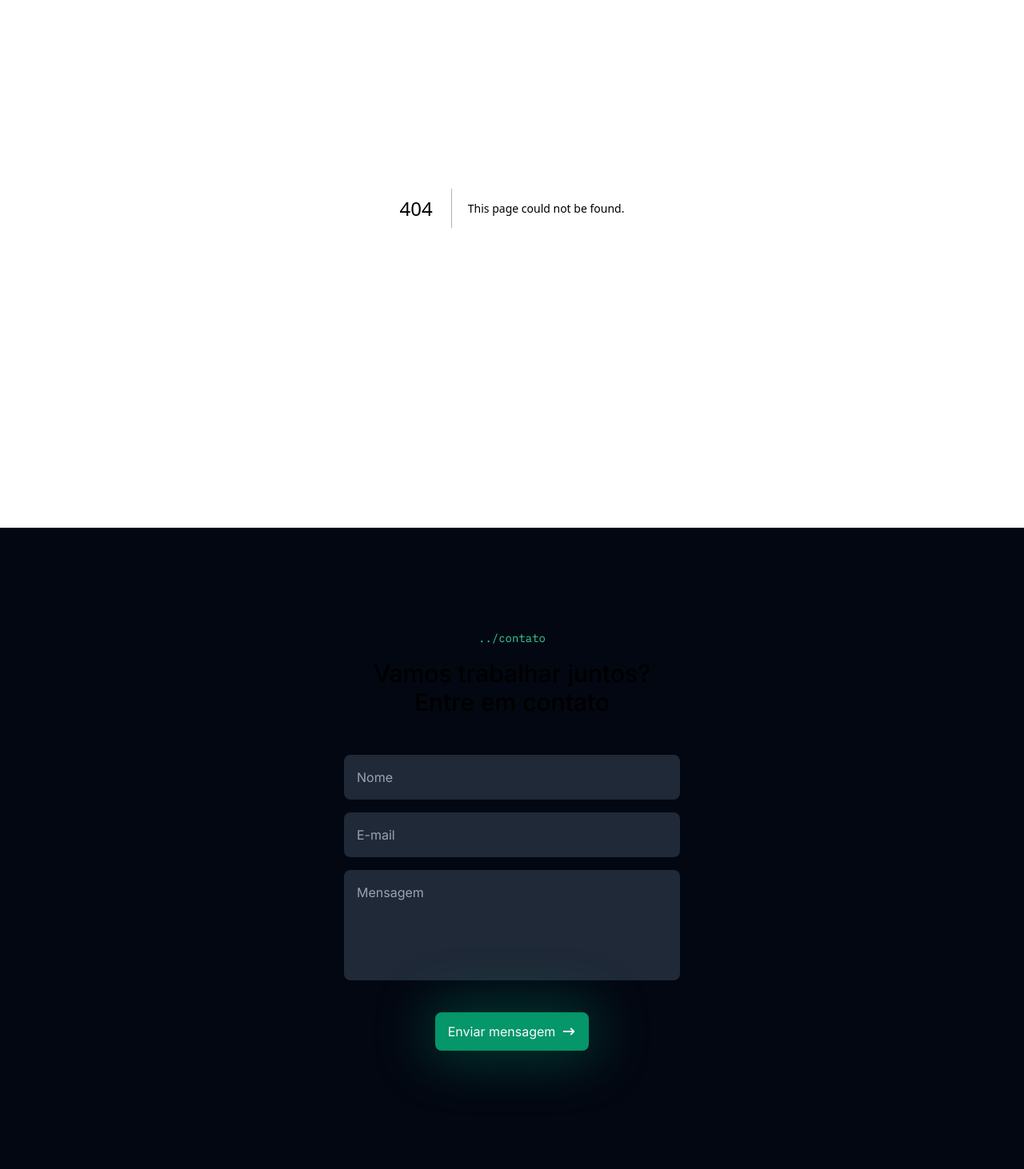
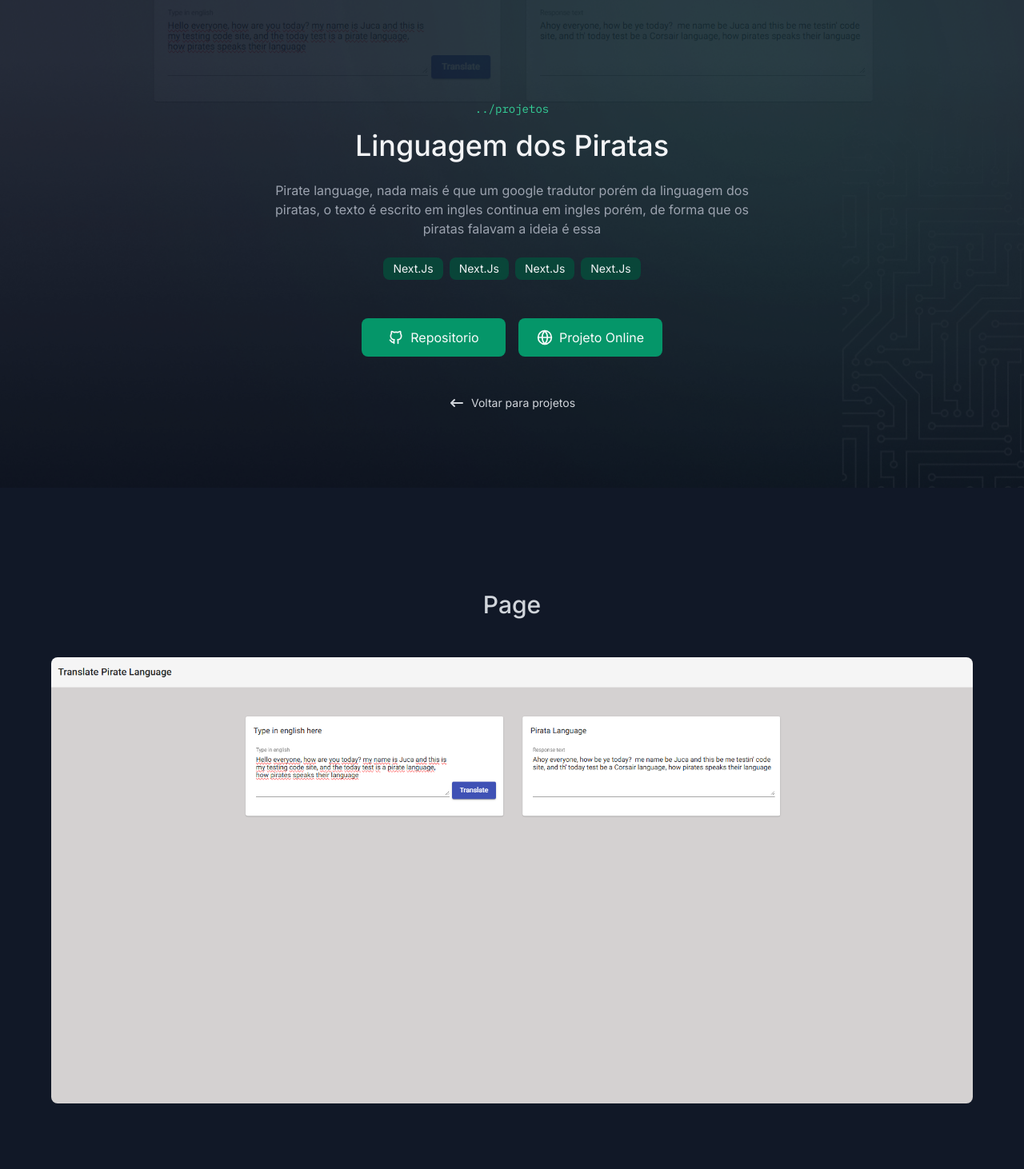
Before and after one commit to Jucalino/portfolio, a Next.js app: page /projects/pirateLanguage in a window 1280 px wide. Before the commit this address had no page. Shown: the part 140-1602 px from the top of the page at 80% size. Built offline with nearby package versions, Linux system fonts and the light colour scheme.

Commit message:
finish projects, backToTop

```diff
--- /dev/null
+++ b/app/components/back-to-top/index.tsx
@@ -0,0 +1,32 @@
+'use client'
+
+import { TbArrowNarrowUp } from 'react-icons/tb'
+import { Button } from '../button'
+import { useCallback, useEffect, useState } from 'react'
+
+export const BackToTop = () => {
+  const [show, setShow] = useState(false)
+
+  const scrollToTop = () => {
+    window.scrollTo({ top: 0, behavior: 'smooth' })
+  }
+  const handleScroll = useCallback(() => {
+    if (!show && window.scrollY > 500) setShow(true)
+    if (show && window.scrollY <= 500) setShow(false)
+  }, [show])
+
+  useEffect(() => {
+    window.addEventListener('scroll', handleScroll)
+    return () => window.removeEventListener('scroll', handleScroll)
+  }, [handleScroll])
+
+  return (
+    <div className="fixed right-4 bottom-4 z-20">
+      {show ? (
+        <Button onClick={scrollToTop} className="shadow-lg shadow-emerald-400/20">
+          <TbArrowNarrowUp size={20} />
+        </Button>
+      ) : null}
+    </div>
+  )
+}
--- a/app/components/contact-form/index.tsx
+++ b/app/components/contact-form/index.tsx
@@ -24,7 +24,7 @@ export const ContactForm = () => {
     }
 
     return(
-        <section className="py-16 px-6 md:py-32 flex items-center justify-center bg-gray-950">
+        <section id="contact" className="py-16 px-6 md:py-32 flex items-center justify-center bg-gray-950">
             <div className="w-full max-w-[420px] mx-auto">
                 <SectionTitle
                     subtitle="contato"
--- a/app/components/pages/home/hero-section/index.tsx
+++ b/app/components/pages/home/hero-section/index.tsx
@@ -1,3 +1,4 @@
+'use client'
 import { Button } from "@/app/components/button";
 import { TechBadge } from "@/app/components/tech-badge";
 import Image from "next/image";
@@ -24,6 +25,12 @@ const MOCK_CONTACTS = [
 ];
 
 export const HeroSection = () => {
+  const handleContact = () => {
+    const contactSection = document.querySelector('#contact');
+    if(contactSection){
+      contactSection.scrollIntoView({ behavior: 'smooth' })
+    }
+  }
   return (
     <section className="w-full lg:h-[755px] bg-hero-image bg-cover bg-center bg-no-repeat flex flex-col justify-end">
       <div className="container flex items-start justify-between flex-col-reverse lg:flex-row">
@@ -50,7 +57,7 @@ export const HeroSection = () => {
           </div>
 
           <div className="mt-6 lg:mt-10 flex sm:items-center sm:gap-5 flex-col sm:flex-row">
-            <Button className="w-max shadow-button">
+            <Button className="w-max shadow-button" onClick={handleContact}>
               Entre em contato
               <HiArrowNarrowRight size={18} />
             </Button>
--- a/app/components/pages/home/highlighted-projects/project-card/index.tsx
+++ b/app/components/pages/home/highlighted-projects/project-card/index.tsx
@@ -10,7 +10,7 @@ export const ProjectsCard = () => {
         <Image
           width={420}
           height={404}
-          src="/images/profile-pic.png"
+          src="/images/pirateLanguage.png"
           alt="Thumbnail do projeto"
           className="w-full h-[200px] sm:h-[300px] lg:w-[420px] lg:min-h-full object-cover rounded-lg"
         />
@@ -37,7 +37,7 @@ export const ProjectsCard = () => {
           <TechBadge name="Next.Js" />
           <TechBadge name="Next.Js" />
         </div>
-        <Link href="/projects/book-wise">
+        <Link href="/projects/pirate-language">
             Ver Projeto
             <HiArrowNarrowRight/>
         </Link>
--- /dev/null
+++ b/app/components/pages/project/project-datails.tsx
@@ -0,0 +1,52 @@
+import { TbBrandGithub } from "react-icons/tb"
+import { Button } from "../../button"
+import { SectionTitle } from "../../section-title"
+import { TechBadge } from "../../tech-badge"
+import { FiGlobe } from 'react-icons/fi'
+import { Link } from "../../link"
+import { HiArrowNarrowLeft } from "react-icons/hi"
+
+export const ProjectDatails = () => {
+    return(
+        <section className="w-full sm:min-h-[750px] flex flex-col items-center justify-end relative pb-10 sm:pb-24 py-24 px-6 overflow-hidden">
+            <div
+            className="absolute inset-0 z-[-1] "
+            style={{
+                background: 'url(/images/hero-bg.png) no-repeat center/cover, url(/images/pirate.png) no-repeat center/cover'
+            }}
+            />
+
+            <SectionTitle
+            subtitle="projetos"
+            title="Linguagem dos Piratas"
+            className="text-center items-center sm:[&>h3]:text-4xl"
+            />
+            <p className="text-gray-400 text-center max-w-[640px] my-4 sm:my-6 text-sm sm:text-base">
+            Pirate language, nada mais é que um google tradutor porém da linguagem
+          dos piratas, o texto é escrito em ingles continua em ingles porém, de
+          forma que os piratas falavam a ideia é essa
+            </p>
+            <div className="w-full max-w-[350px] flex flex-wrap gap-2 items-center justify-center">
+                <TechBadge name="Next.Js"/>
+                <TechBadge name="Next.Js"/>
+                <TechBadge name="Next.Js"/>
+                <TechBadge name="Next.Js"/>
+            </div>
+            <div className="my-6 sm:my-12 flex items-center gap-2 sm:gap-4 flex-col sm:flex-row">
+                <a href="https://github.com/Jucalino/pirate-language" target="_blank">
+                    <Button className="min-w-[180px]">
+                        <TbBrandGithub size={20}/>Repositorio
+                    </Button>
+                </a>
+                <a href="https://jucalino.github.io/pirate-language/" target="_blank">
+                    <Button className="min-w-[180px]">
+                        <FiGlobe size={20}/>Projeto Online
+                    </Button>
+                </a>
+            </div>
+            <Link href="/projects">
+                <HiArrowNarrowLeft size={20}/> Voltar para projetos
+            </Link>
+        </section>
+    )
+}
--- /dev/null
+++ b/app/components/pages/project/project-sections/index.tsx
@@ -0,0 +1,28 @@
+import Image from "next/image"
+
+const sections = [{
+    title: 'Page',
+    image: '/images/pirate.png'
+}]
+
+export const ProjectSections = () => {
+    return (
+        <section className="container my-12 md:my-32 flex flex-col gap-8 md:gap-32">
+            {sections.map(section => (
+                <div key={section.title} className="flex flex-col items-center gap-6 md:gap-12">
+                    <h2 className="text-2xl md:text-3xl font-medium text-gray-300">
+                        {section.title}
+                    </h2>
+                    <Image
+                        src={section.image}
+                        width={1080}
+                        height={672}
+                        className="w-full aspect-auto rounded-lg object-cover"
+                        alt={`Imagem da Sessão ${section.title}`}
+                        unoptimized
+                    />
+                </div>
+            ))}
+        </section>
+    )
+}
--- a/app/components/pages/projects/projects-list/index.tsx
+++ b/app/components/pages/projects/projects-list/index.tsx
@@ -4,7 +4,7 @@ import { ProjectsCard } from "./projects-card";
 export const ProjectsList = () => {
   return (
     <section className="container py-32 grid grid-cols-1 sm:grid-cols-[repeat(auto-fit,minmax(350px,1fr))] gap-x-4 gap-y-6">
-      <Link href="/projects/pirateLanguage">
+      <Link href="/projects/pirate-language">
         <ProjectsCard />
         <ProjectsCard />
         <ProjectsCard />
--- a/app/layout.tsx
+++ b/app/layout.tsx
@@ -4,6 +4,7 @@ import { ReactNode } from 'react'
 import { Header } from './components/header'
 import { ContactForm } from './components/contact-form'
 import { Footer } from './components/footer'
+import { BackToTop } from './components/back-to-top'
 
 const inter = Inter({
   variable: '--font-inter',
@@ -25,6 +26,7 @@ export default function RootLayout({ children }: { children: ReactNode }) {
         <ContactForm/>
         <Footer/>
       </body>
+      <BackToTop/>
     </html>
   )
 }
--- a/app/page.tsx
+++ b/app/page.tsx
@@ -10,6 +10,7 @@ export default async function Home() {
       <KnownTechs/>
       <HighlightedProjects/>
       <WorkExperience/>
+
     </>
   )
 }
--- /dev/null
+++ b/app/projects/[slug]/page.tsx
@@ -0,0 +1,11 @@
+import { ProjectDatails } from "@/app/components/pages/project/project-datails";
+import { ProjectSections } from "@/app/components/pages/project/project-sections";
+
+export default function Project(){
+    return(
+        <>
+            <ProjectDatails/>
+            <ProjectSections/>
+        </>
+    )
+}
```
Also changed, not shown: public/images/pirate.png (added), public/images/pirateLanguage.png (added).
